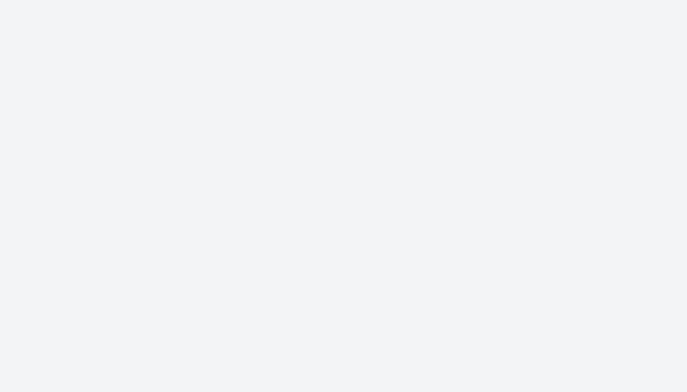
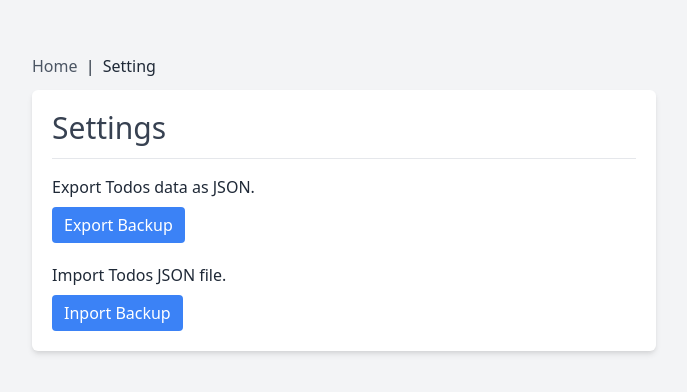
Before and after one commit to congnv0330/vue3-todo-practice, a Vue app: page /setting in a window 1280 px wide. Before the commit this address had no page. Shown: the part 198-590 px from the top of the page, without its empty margins (296-983 px from the left). Built offline with nearby package versions, Linux system fonts and the light colour scheme.

Commit message:
Add setting page

```diff
--- a/src/App.vue
+++ b/src/App.vue
@@ -1,12 +1,31 @@
 <template>
   <div class="bg-gray-100 dark:bg-gray-600 min-h-screen w-full p-4 flex">
-    <div class="bg-white dark:bg-gray-800 overflow-hidden rounded-md shadow-md m-auto w-full md:w-2/3 lg:w-2/3 xl:w-1/2">
-      <router-view />
+    <div class="m-auto w-full md:w-2/3 lg:w-2/3 xl:w-1/2">
+      <div class="text-left mb-3">
+        <router-link
+          :to="{ name: 'home' }"
+          class="text-gray-600 dark:text-gray-50 hover:underline"
+          active-class="font-medium text-gray-800 dark:text-white"
+        >
+          Home
+        </router-link>
+        <span class="px-1 dark:text-white">|</span>
+        <router-link
+          :to="{ name: 'setting' }"
+          class="text-gray-600 dark:text-gray-50 hover:underline"
+          active-class="font-medium text-gray-800 dark:text-white"
+        >
+          Setting
+        </router-link>
+      </div>
+      <div class="bg-white dark:bg-gray-800 overflow-hidden rounded-md shadow-md">
+        <router-view />
+      </div>
     </div>
   </div>
 </template>
 
-<script>
+<script lang="ts">
 import { defineComponent } from 'vue'
 
 export default defineComponent({
--- /dev/null
+++ b/src/pages/Setting.vue
@@ -0,0 +1,34 @@
+<template>
+  <div class="p-4 md:p-5">
+    <h2 class="text-gray-700 dark:text-white pb-3 mb-4 border-b border-gray-200 dark:border-gray-700">
+      Settings
+    </h2>
+    <div class="text-left mb-5">
+      <p class="dark:text-white mb-2">Export Todos data as JSON.</p>
+      <v-button>
+        Export Backup
+      </v-button>
+    </div>
+    <div class="text-left">
+      <p class="dark:text-white mb-2">Import Todos JSON file.</p>
+      <v-button>
+        Inport Backup
+      </v-button>
+    </div>
+  </div>
+</template>
+
+<script lang="ts">
+import { defineComponent } from 'vue'
+import VButton from '@/components/VButton.vue'
+
+export default defineComponent({
+  name: 'SettingPage',
+  components: {
+    VButton
+  },
+  setup () {
+
+  }
+})
+</script>
--- a/src/router/index.ts
+++ b/src/router/index.ts
@@ -6,6 +6,11 @@ const routes : Array<RouteRecordRaw> = [
     path: '/',
     name: 'home',
     component: Home
+  },
+  {
+    path: '/setting',
+    name: 'setting',
+    component: () => import('@/pages/Setting.vue')
   }
 ]
 
```
